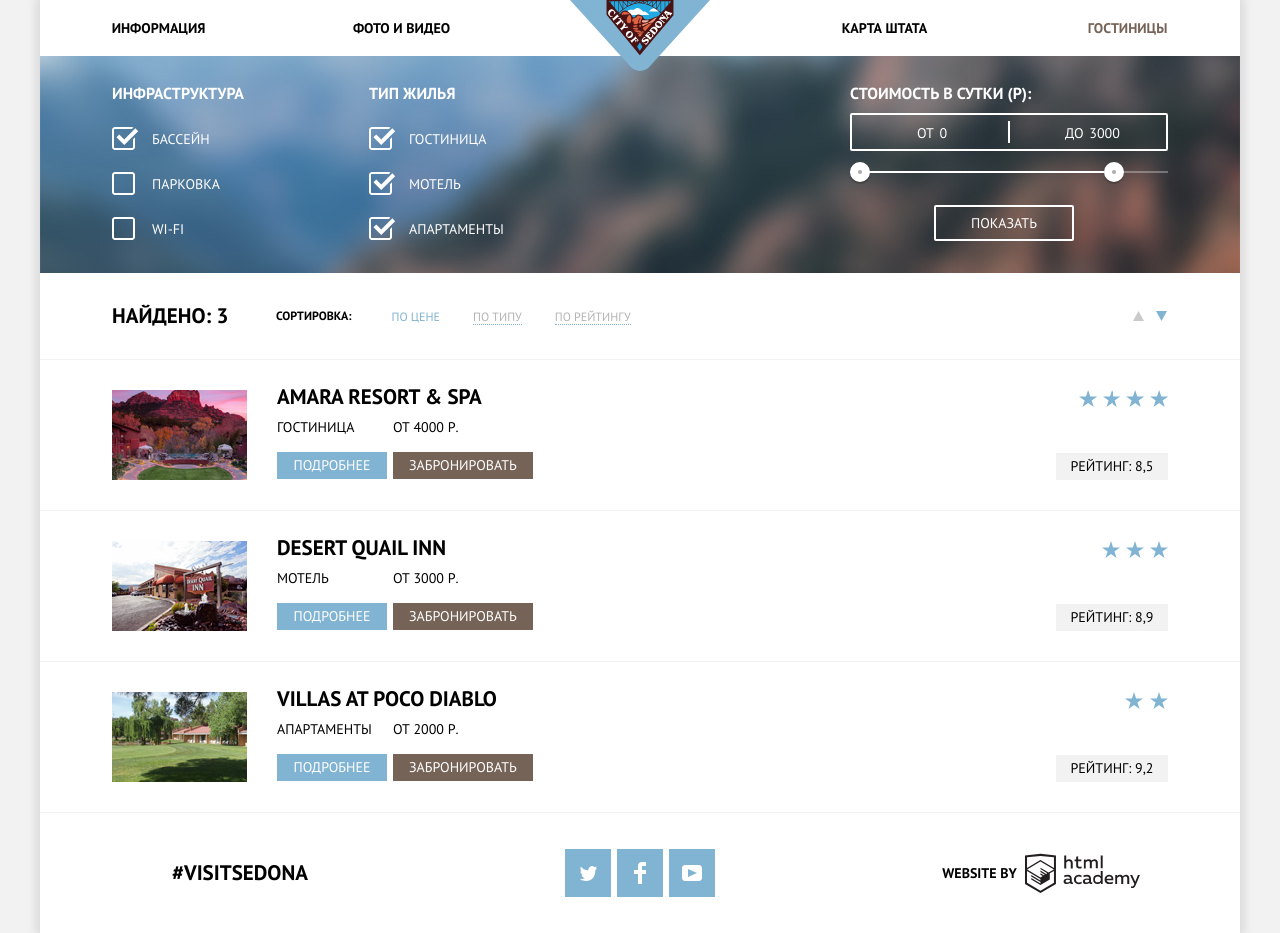
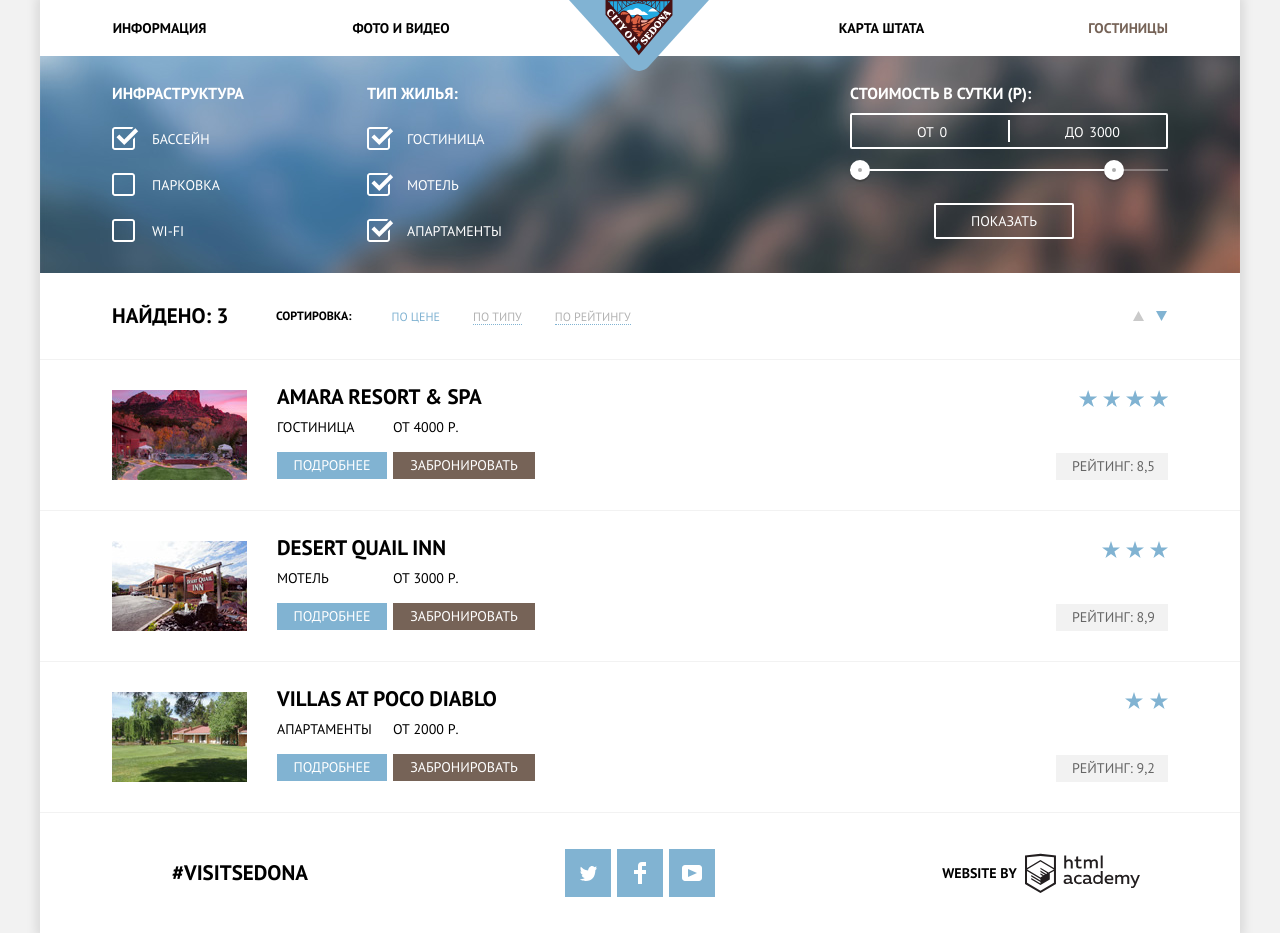
Before and after one commit to devgen124/219350-sedona-24, a plain HTML site: page hotels.html in a window 1280 px wide. Drawn offline with Linux system fonts and the light colour scheme.

Commit message:
правки перед сдачей проекта 1.0

```diff
--- a/css/style.css
+++ b/css/style.css
@@ -1,7 +1,7 @@
 body {
   margin: 0;
   padding: 0;
-  font-family: "PT Sans", Arial, sans-serif;
+  font-family: "PT Sans", "Arial", sans-serif;
   font-size: 14px;
   line-height: 26px;
   text-transform: uppercase;
@@ -28,7 +28,7 @@ img {
 .main-navigation {
   padding: 0;
   background-color: rgba(255, 255, 255, 1);
-  height: 56px;
+  min-height: 56px;
   position: relative;
 }
 
@@ -42,39 +42,43 @@ img {
 }
 
 .site-navigation-item{
-  width: 225px;
+  width: 239px;
   margin-top: 15px;
   text-align: center;
 }
 
-.site-navigation-item:first-child {
-  margin-left: 6px;
-}
-
 .site-navigation-item:nth-child(2) {
-  margin-right: 136px;
+  margin-right: auto;
 }
 
 .site-navigation-item:nth-child(3) {
-  margin-left: 104px;
+  margin-left: auto;
 }
 
 .main-header-logo {
   position: absolute;
-  width: 220px;
-  left: 483px;
-  padding-left: 47px;
+  width: 140px;
+  left: 529px;
   z-index: 2;
 }
 
 
 .site-navigation a {
   display: block;
+  box-sizing: border-box;
   color: rgba(0,0,0,1);
   text-decoration: none;
   line-height: 26px;
   font-weight: 600;
 
+}
+
+.site-navigation-item:nth-child(2) a {
+  padding-left: 5px;
+}
+
+.site-navigation-item:last-child a {
+  padding-left: 15px;
 }
 
 .site-navigation a:hover {
@@ -92,7 +96,7 @@ img {
   background-image: url("../img/background-photo.jpg");
   background-repeat: no-repeat;
   background-size: 1200px auto;
-  background-position: 0 -61px;
+  background-position: 0 -55px;
   text-align: center;
 }
 
@@ -116,7 +120,7 @@ img {
   background-color: rgba(255, 255, 255, 1);
 
   padding-top: 1px;
-  padding-bottom: 36px;
+  padding-bottom: 38px;
   text-align: center;
 }
 
@@ -127,8 +131,8 @@ img {
 
   margin-left: auto;
   margin-right: auto;
-  margin-top: 60px;
-  margin-bottom: 28px;
+  margin-top: 58px;
+  margin-bottom: 27px;
 
 }
 
@@ -250,6 +254,7 @@ img {
   min-height: 291px;
   background-color: rgba(255, 255, 255, 1);
   padding-top: 1px;
+  text-align: center;
 
   z-index: 2;
 }
@@ -269,36 +274,37 @@ img {
 
 .booking h2 {
   position: relative;
+  z-index: 3;
+
   font-size: 30px;
   line-height: 36px;
   margin-top: 49px;
-  text-align: center;
-  z-index: 3;
+
 }
 
 .booking p {
   position: relative;
+  z-index: 3;
+
   line-height: 24px;
-  text-align: center;
-  margin-bottom: 48px;
-  z-index: 3;
+  margin-bottom: 47px;
 }
 
 .booking-button {
+  position: relative;
+  z-index: 3;
+
   min-width: 568px;
   min-height: 86px;
-  position: relative;
 
   color: rgba(255, 255, 255, 1);
   text-transform: uppercase;
   font-size: 21px;
   line-height: 26px;
+  text-align: center;
 
   background-color: rgba(118, 99, 87, 1);
-
   border: none;
-  margin-left: 314px;
-  z-index: 3;
 }
 
 .booking-button:hover {
@@ -313,15 +319,14 @@ img {
 /* ФОРМА */
 
 .search-hotels {
+  position: absolute;
+  z-index: 1;
+  transform: translateY(-395px);
+
+  width: 568px;
+  left: 316px;
   background-color: rgba(255, 255, 255, 1);
   box-shadow: 0 0 10px 4px rgba(0, 0, 0, 0.1);
-  position: absolute;
-  width: 568px;
-  left: 314px;
-  z-index: 1;
-
-  transform: translateY(-395px);
-
 
   display: flex;
   flex-direction: column;
@@ -332,7 +337,6 @@ img {
   animation-name: moving-down;
   animation-duration: 1.2s;
   animation-fill-mode: forwards;
-
 }
 
 @keyframes moving-down {
@@ -364,10 +368,10 @@ img {
 }
 
 .form-item {
+  position: relative;
+
   display: flex;
   text-align: left;
-
-  position: relative;
 }
 
 .dates {
@@ -397,7 +401,7 @@ img {
 .amounts:last-child label {
   width: 40px;
   flex-grow: 1;
-  margin-left: 53px;
+  margin-left: 51px;
 }
 
 
@@ -677,7 +681,7 @@ img {
 
 .filters-set li {
   padding-left: 40px;
-  margin-bottom: 24px;
+  margin-bottom: 25px;
 }
 
 .filters-set li:last-child {
@@ -715,7 +719,7 @@ img {
 }
 
 .filters-set:first-child {
-  min-width: 257px;
+  min-width: 255px;
 }
 
 .filters-set:nth-child(2) {
@@ -737,7 +741,7 @@ img {
 
 .price-controls {
   position: relative;
-  height: 34px;
+  height: 32px;
   margin-bottom: 20px;
 
   font-size: 0;
@@ -765,7 +769,7 @@ img {
 
 
   font-size: 14px;
-  line-height: 34px;
+  line-height: 32px;
   vertical-align: top;
 
   cursor: pointer;
@@ -1064,7 +1068,7 @@ img {
 .link-book {
   background-color: rgba(118, 99, 87, 1);
   margin-left: 6px;
-  max-width: 142px;
+  min-width: 142px;
 }
 
 .link-book:hover {
@@ -1105,9 +1109,12 @@ img {
 
 .hotel-rating span {
   background-color: rgba(242, 242, 242, 1);
-  display: flex;
-  justify-content: center;
-  align-items: center;
+  color: rgba(102, 102, 102, 1);
+
+  display: block;
+  line-height: 27px;
+  padding-left: 16px;
+  vertical-align: middle;
 }
 
 .visually-hidden {
--- a/hotels.html
+++ b/hotels.html
@@ -45,7 +45,7 @@
           </ul>
         </fieldset>
         <fieldset class="filters-set">
-          <legend>Тип жилья</legend>
+          <legend>Тип жилья:</legend>
           <ul>
             <li>
               <input class="visually-hidden filters-input" type="checkbox" id="hotel" name="hotel" checked>
--- a/js/form-popup.js
+++ b/js/form-popup.js
@@ -19,5 +19,4 @@ popupButton.addEventListener("click", function(evt){
 form.addEventListener("submit", function(){
   localStorage.setItem("adults", adults.value);
   localStorage.setItem("children", children.value);
-  console.log("все ок");
 });
```
Also changed, not shown: index.html (+4 -5 lines).
